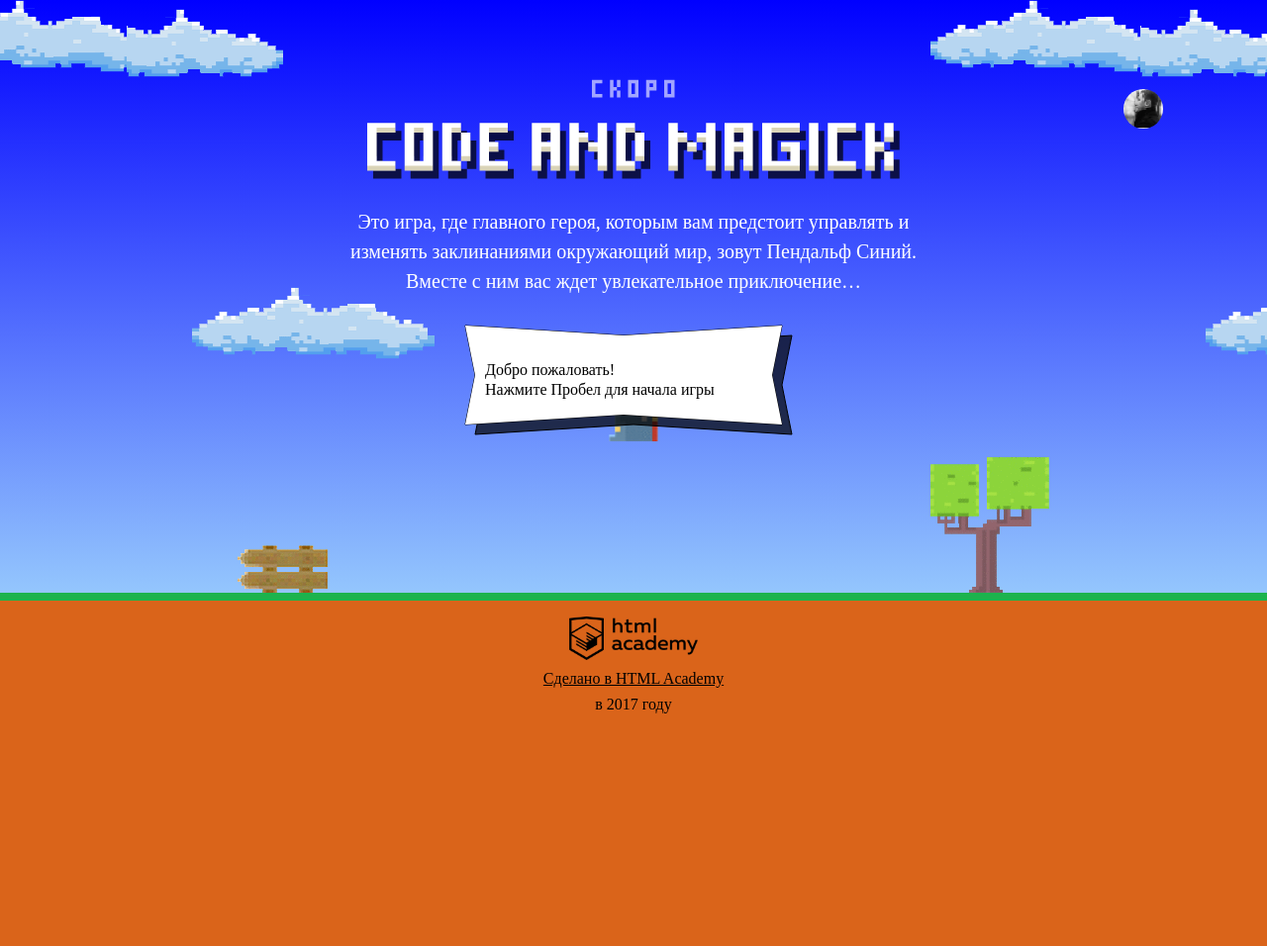
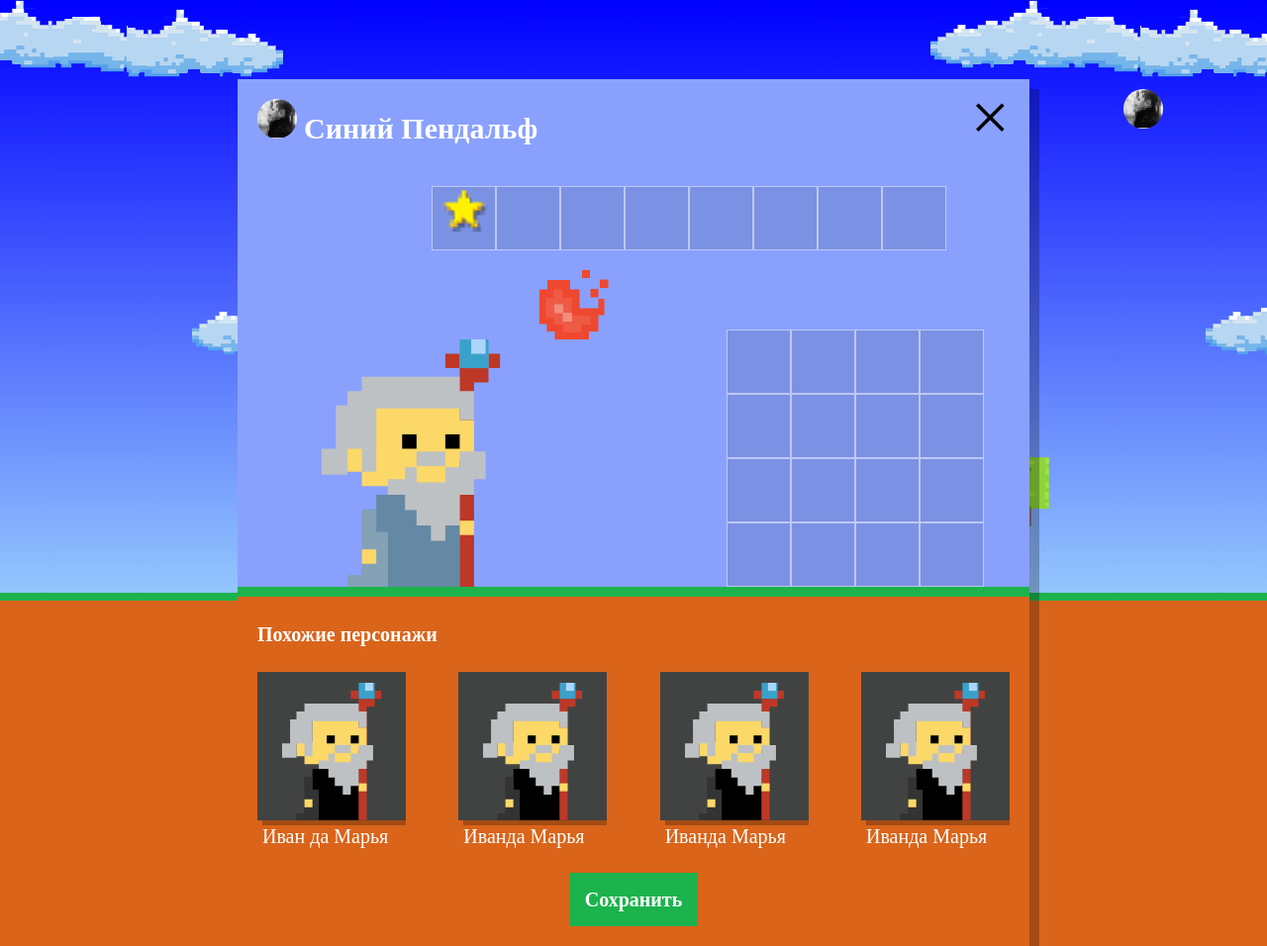
Before and after one commit to Olchous/1046891-code-and-magick-19, a website: page index.html in a window 1280 px wide. Shown: the whole page at 99% size. Before the commit the page ends 800 px from the top, so only its background shows below. Drawn offline with Linux system fonts and the light colour scheme; a web font is replaced by a local one.

Commit message:
ничего тут пока не сделано

```diff
--- a/index.html
+++ b/index.html
@@ -202,8 +202,10 @@
   }
 </script>
 
+<script src="js/setup.js"></script>
 <script src="js/stat.js"></script>
 <script src="js/game.js"></script>
 
+
 </body>
 </html>
--- /dev/null
+++ b/js/setup.js
@@ -0,0 +1,77 @@
+'use strict';
+
+var wizardNames = ['Иван', 'Хуан Себастьян', 'Мария', 'Кристоф', 'Виктор', 'Юлия', 'Люпита', 'Вашингтон'];
+var wizardSurnames = ['да Марья', 'Верон', 'Мирабелла', 'Вальц', 'Онопко', 'Топольницкая', 'Нионго', 'Ирвинг'];
+var coatColor = ['rgb (101, 137, 164)', 'rgb (241, 43, 107)', 'rgb (146, 100, 161)', 'rgb (56, 159, 117)', 'rgb (215, 210, 55)', 'rgb (0, 0, 0)'];
+var eyesColor = ['black', 'red', 'blue', 'yellow', 'green'];
+
+var userDialog = document.querySelector('.setup');
+userDialog.classList.remove('hidden');
+
+document.querySelector('.setup-similar').classList.remove('hidden');
+
+var similarListElement = document.querySelector('.setup-similar-list');
+var similarWizardTemplate = document.querySelector('#similar-wizard-template')
+   .content
+   .querySelector('.setup-similar-item');
+
+// var wizards = [
+//   {
+//     name: wizardNames[Math.random() * wizardNames.length] + wizardSurnames[Math.random() * wizardSurnames.length],
+//     coatColor: coatColor[Math.random() * coatColor.lenght],
+//     eyesColor: eyesColor[Math.random() * eyesColor.lenght]
+//   },
+//   {
+//     name: wizardNames[Math.random() * wizardNames.length] + wizardSurnames[Math.random() * wizardSurnames.length],
+//     coatColor: coatColor[Math.random() * coatColor.lenght],
+//     eyesColor: eyesColor[Math.random() * eyesColor.lenght]
+//   },
+//   {
+//     name: wizardNames[Math.random() * wizardNames.length] + wizardSurnames[Math.random() * wizardSurnames.length],
+//     coatColor: coatColor[Math.random() * coatColor.lenght],
+//     eyesColor: eyesColor[Math.random() * eyesColor.lenght]
+//   },
+//   {
+//     name: wizardNames[Math.random() * wizardNames.length] + wizardSurnames[Math.random() * wizardSurnames.length],
+//     coatColor: coatColor[Math.random() * coatColor.lenght],
+//     eyesColor: eyesColor[Math.random() * eyesColor.lenght]
+//   }
+// ];
+
+var wizards = [
+  {
+    name: wizardNames[Math.floor(Math.random()) * wizardNames.length] + ' ' + wizardSurnames[Math.floor(Math.random()) * wizardSurnames.length],
+    coatColor: coatColor[0],
+    eyesColor: eyesColor[0]
+  },
+  {
+    name: wizardNames[0] + wizardSurnames[0],
+    coatColor: coatColor[0],
+    eyesColor: eyesColor[0]
+  },
+  {
+    name: wizardNames[0] + wizardSurnames[0],
+    coatColor: coatColor[0],
+    eyesColor: eyesColor[0]
+  },
+  {
+    name: wizardNames[0] + wizardSurnames[0],
+    coatColor: coatColor[0],
+    eyesColor: eyesColor[0]
+  }
+];
+
+var renderWizard = function (wizard) {
+  var wizardElement = similarWizardTemplate.cloneNode(true);
+  wizardElement.querySelector('.setup-similar-label').textContent = wizard.name;
+  wizardElement.querySelector('.wizard-coat').style.fill = wizard.coatColor;
+  return wizardElement;
+};
+
+var fragment = document.createDocumentFragment();
+for (var i = 0; i < wizards.length; i++) {
+  fragment.appendChild(renderWizard(wizards[i]));
+}
+similarListElement.appendChild(fragment);
+
+userDialog.querySelector('.setup-similar').classList.remove('hidden');
--- a/js/stat.js
+++ b/js/stat.js
@@ -11,7 +11,7 @@
 var TEXT_WIDTH = 20;
 var barHeight = CLOUD_HEIGHT - GAP - TEXT_WIDTH - GAP;
 var BAR_WIDTH = 40;
-var cornerRadius = 20;
+var cornerRadius = 5;
 
 var renderCloud = function (ctx, x, y, color) {
   ctx.fillStyle = color;
@@ -41,14 +41,15 @@
 }
 
 window.renderStatistics = function (ctx, names, times) {
-  renderCloud(ctx, CLOUD_X + 10, CLOUD_Y + 10, 'rgba(0, 0, 0, 0.7)');
   ctx.lineJoin = "round";
   ctx.strokeStyle = "#fff";
   ctx.lineWidth = cornerRadius;
+  renderCloud(ctx, CLOUD_X + 10, CLOUD_Y + 10, 'rgba(0, 0, 0, 0.7)');
   renderCloud(ctx, CLOUD_X, CLOUD_Y, '#fff');
   ctx.strokeRect(CLOUD_X - 1, CLOUD_Y - 1, CLOUD_WIDTH + 2, CLOUD_HEIGHT + 2);
   ctx.lineJoin = "miter";
   ctx.lineWidth = 0;
+  ctx.strokeStyle = "#000";
 
   renderText(ctx);
   ctx.fillStyle = '#000';
```
